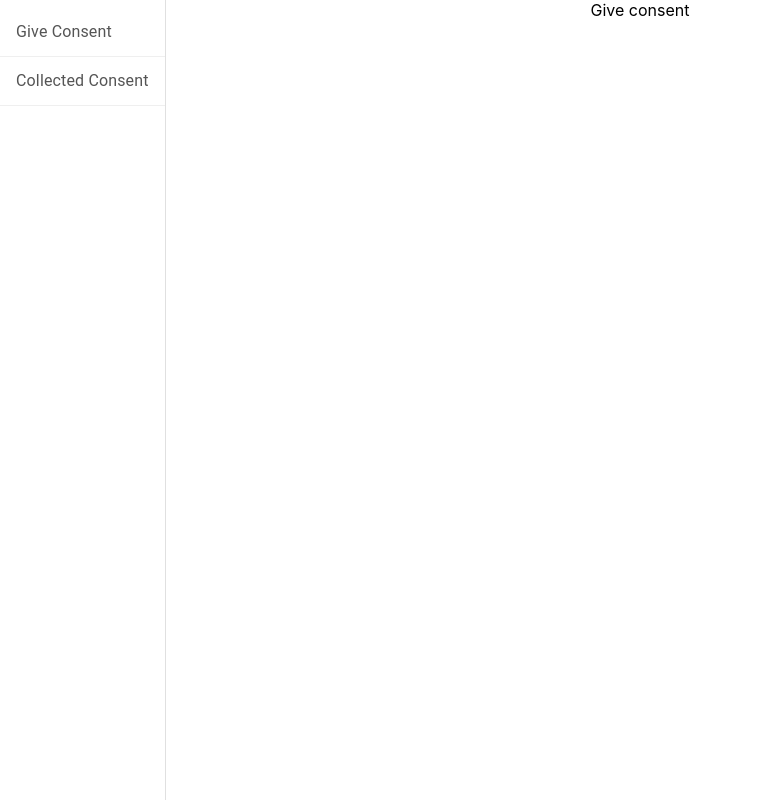
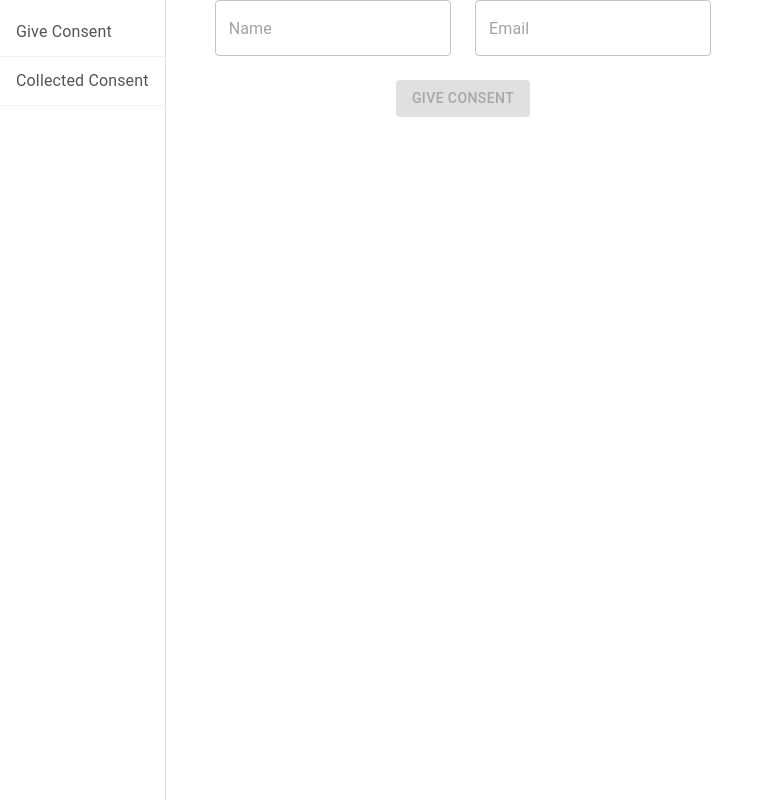
Before and after one commit to oluwajuwon/consent-app, a React (Create React App) app: page /give-consent in a window 1280 px wide. Shown: the whole page, without its empty margins (0-774 px from the left). Built offline with nearby package versions, Linux system fonts and the light colour scheme.

Commit message:
setup base ui for give consent page

```diff
--- a/src/App.js
+++ b/src/App.js
@@ -1,6 +1,7 @@
 import React from 'react';
 import { Switch, Route } from 'react-router-dom';
 import './App.css';
+import Grid from '@material-ui/core/Grid';
 import CollectedConsents from './pages/CollectedConsents';
 import GiveConsent from './pages/GiveConsent';
 import NotFoundPage from './pages/NotFoundPage';
@@ -9,12 +10,18 @@ import SideBarMenu from './components/SideBarMenu';
 function App() {
   return (
     <div className="App">
+      <Grid container spacing={1}>
+        <Grid item xs={12} sm={2}>
           <SideBarMenu />
+        </Grid>
+        <Grid item xs={12} sm={10}>
           <Switch>
             <Route component={CollectedConsents} path='/consents' />
             <Route component={GiveConsent} path='/give-consent' />
             <Route component={NotFoundPage} />
           </Switch>
+        </Grid>
+      </Grid>
     </div>
   );
 }
--- a/src/pages/GiveConsent/index.js
+++ b/src/pages/GiveConsent/index.js
@@ -1,9 +1,41 @@
-import React from 'react';
+import React, { useState } from 'react';
+import Grid from '@material-ui/core/Grid';
+import TextField from '@material-ui/core/TextField';
+import Button from '@material-ui/core/Button';
+
+import { useStyles } from './style';
 
 const GiveConsent = () => {
+  const [name, setName] = useState('');
+  const [email, setEmail] = useState('');
+  const [checked, setChecked] = useState(false);
+  const classes = useStyles();
+
+  const handleNameChange = event => {
+    setName(event.target.value);
+  };
+
+  const handleEmailChange = event => {
+    setEmail(event.target.value);
+  }
+
   return (
-    <div>
-      Give consent
+    <div className={classes.main}>
+      <Grid container spacing={3}>
+        <Grid container item xs={6} spacing={3}>
+          <Grid item xs={12} sm={6}>
+            <TextField fullWidth id="user-name" placeholder="Name" value={name} variant="outlined" onChange={handleNameChange} />
+          </Grid>
+          <Grid item xs={12} sm={6}>
+            <TextField fullWidth id="user-email" placeholder="Email" value={email} variant="outlined" onChange={handleEmailChange} />
+          </Grid>
+          <Grid item xs={12} sm={12}>
+            <Button variant="contained" color="primary" disableElevation disabled={!checked}>
+              Give consent
+          </Button>
+          </Grid>
+        </Grid>
+      </Grid>
     </div>
   )
 }
--- /dev/null
+++ b/src/pages/GiveConsent/style.js
@@ -0,0 +1,7 @@
+import { makeStyles } from '@material-ui/core/styles';
+
+export const useStyles = makeStyles(theme => ({
+  main: {
+    flexGrow: 1,
+  }
+}));
```
Lines whose indentation alone changed are shown as unchanged.
